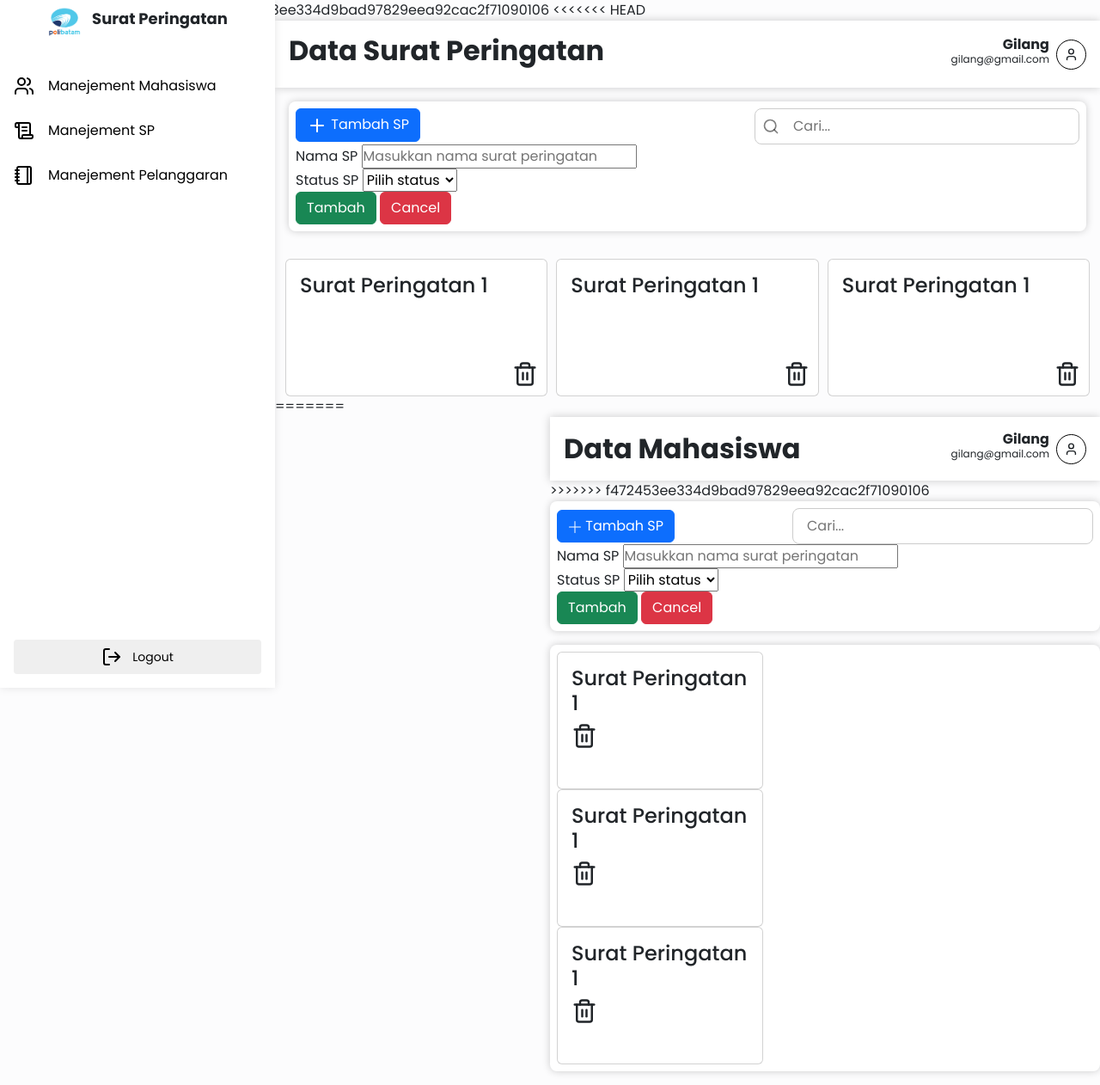
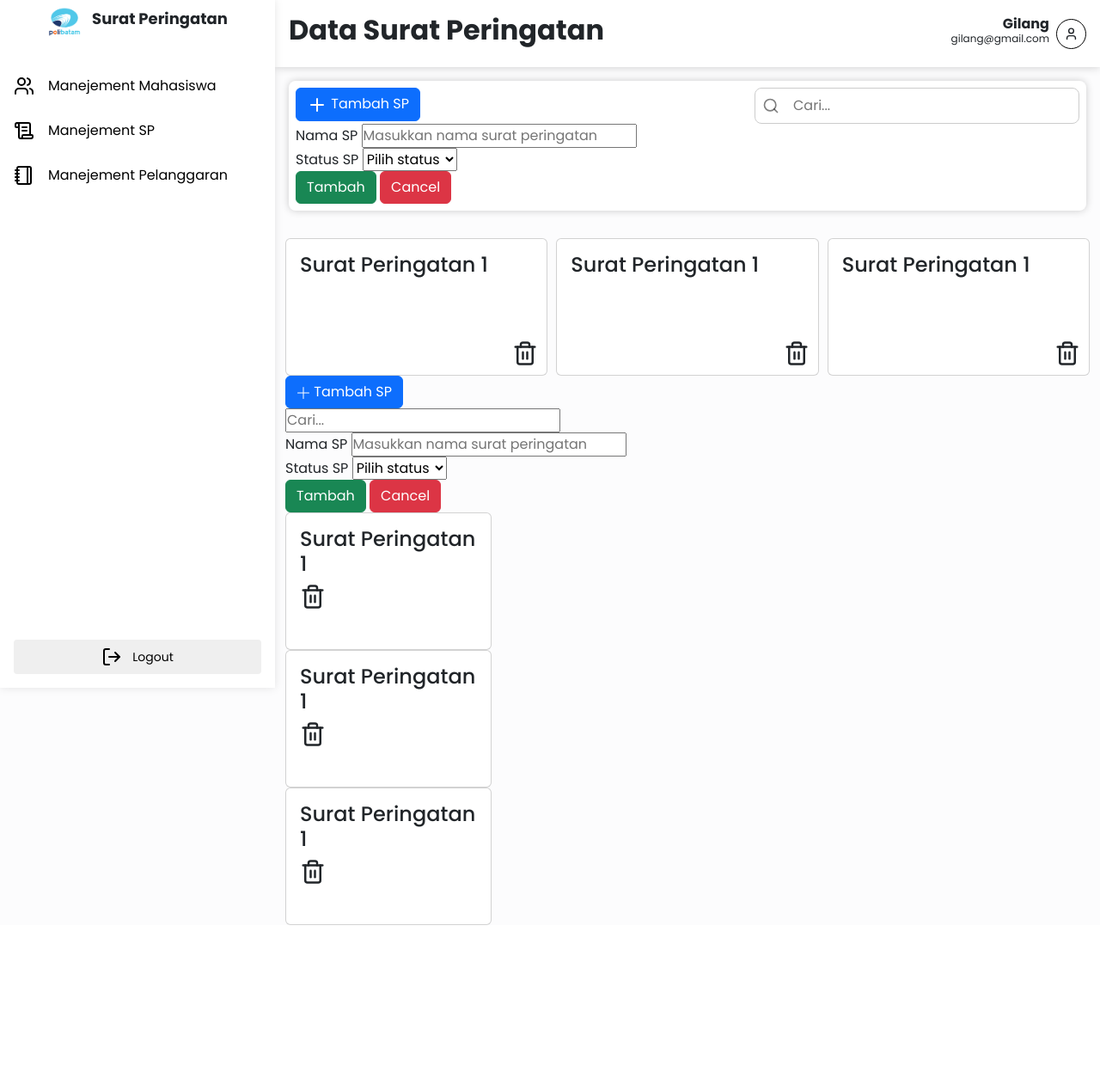
Before and after one commit to FranklinChang08/SuratPeringatan, a PHP site: page /staff/surat.php in a window 1280 px wide. Shown: the whole page at 86% size. After the commit the page ends 1076 px from the top, so only its background shows below. Run offline with PHP 8.4, Linux system fonts and the light colour scheme; some libraries are stand-ins or nearby versions.

Commit message:
ubah surat

```diff
--- a/staff/surat.php
+++ b/staff/surat.php
@@ -10,7 +10,6 @@
     <link rel="stylesheet" href="../node_modules/bootstrap/dist/css/bootstrap.css">
     <script src="../node_modules/bootstrap/dist/js/bootstrap.js"></script>
 
-<<<<<<< HEAD
   <link rel="stylesheet" href="../static/style/font.css">
   <link rel="stylesheet" href="../static/style/sidebar.css">
 
@@ -203,98 +202,6 @@
     }
 
   </style>
-=======
-    <link rel="stylesheet" href="../static/style/font.css">
-    <link rel="stylesheet" href="../static/style/sidebar.css">
-    <link rel="stylesheet" href="../static/style/dashboard.css">
-    <link rel="stylesheet" href="../static/style/surat.css">
-
-    <style>
-    /* Buat custom backdrop */
-    .modal-backdrop {
-        background-color: rgba(0, 0, 0, 0.8) !important;
-        backdrop-filter: blur(1000px) !important;
-        -webkit-backdrop-filter: blur(1000px) !important;
-    }
-
-    .modal-backdrop.show {
-        background-color: rgba(0, 0, 0, 0.25);
-        backdrop-filter: blur(100px);
-        -webkit-backdrop-filter: blur(100px);
-    }
-
-    .modal-backdrop {
-        transition: opacity 0.3s ease;
-    }
-
-    .card-group .container {
-        background-color: white;
-        padding: 0.5rem;
-        border-radius: 8px;
-        box-shadow: 0 0 10px rgba(0, 0, 0, 0.2);
-        margin-bottom: 1rem;
-    }
-
-    .card-group .container .button {
-        display: flex;
-        justify-content: space-between;
-        align-items: center;
-    }
-
-    .card-group .container .button .button-group {
-        display: flex;
-        gap: 8px;
-    }
-
-    .card-group .container .button .btnTambah,
-    .card-group .container .button .btnImport {
-        padding: 0.5rem 1rem;
-        border: none;
-        border-radius: 4px;
-        font-size: 1rem;
-        font-weight: 600;
-    }
-
-    .card-group .container .button .btnTambah {
-        display: flex;
-        align-items: center;
-        gap: 0.5rem;
-        background-color: var(--primary);
-        color: white;
-    }
-
-    .card-group .container .button .btnImport {
-        display: flex;
-        align-items: center;
-        gap: 0.5rem;
-        background-color: var(--primary);
-        color: white;
-    }
-
-    .card-group .container .button .form-search {
-        display: flex;
-        align-items: center;
-        gap: 0.5rem;
-        border: 1px solid #ccc;
-        padding: 0 0.5rem;
-        border-radius: 8px;
-    }
-
-    .card-group .container .button .form-search label {
-        display: flex;
-        align-items: center;
-        justify-content: center;
-        color: rgba(0, 0, 0, 0.5);
-    }
-
-    .card-group .container .button form input {
-        padding: 0.5rem;
-        border: none;
-        outline: none;
-        background-color: transparent;
-    }
-    </style>
->>>>>>> f472453ee334d9bad97829eea92cac2f71090106
 
     <link href="https://cdn.jsdelivr.net/npm/bootstrap@5.3.8/dist/css/bootstrap.min.css" rel="stylesheet"
         integrity="sha384-sRIl4kxILFvY47J16cr9ZwB07vP4J8+LH7qKQnuqkuIAvNWLzeN8tE5YBujZqJLB" crossorigin="anonymous">
@@ -308,7 +215,6 @@
   include('../component/sidebar.php')
   ?>
 
-<<<<<<< HEAD
   <div class="main-content">
     <header class="header">
       <h2 class="fw-bold">Data Surat Peringatan</h2>
@@ -426,24 +332,6 @@
         </div>
       </div>
     </div>
-=======
-    <div class="main-content">
-        <header class="header">
-            <h2 class="fw-bold mb-0">Data Mahasiswa</h2>
-            <div class="account">
-                <div class="account-desc">
-                    <h2 class="nama fs-6 mb-0 fw-bold">Gilang</h2>
-                    <h2 class="email">gilang@gmail.com</h2>
-                </div>
-                <svg xmlns="http://www.w3.org/2000/svg" width="30" height="30" viewBox="0 0 24 24" fill="none"
-                    stroke="currentColor" stroke-width="2" stroke-linecap="round" stroke-linejoin="round"
-                    class="lucide lucide-user-icon lucide-user">
-                    <path d="M19 21v-2a4 4 0 0 0-4-4H9a4 4 0 0 0-4 4v2" />
-                    <circle cx="12" cy="7" r="4" />
-                </svg>
-            </div>
-        </header>
->>>>>>> f472453ee334d9bad97829eea92cac2f71090106
 
         <section id="card-group" class="card-group">
 
```
